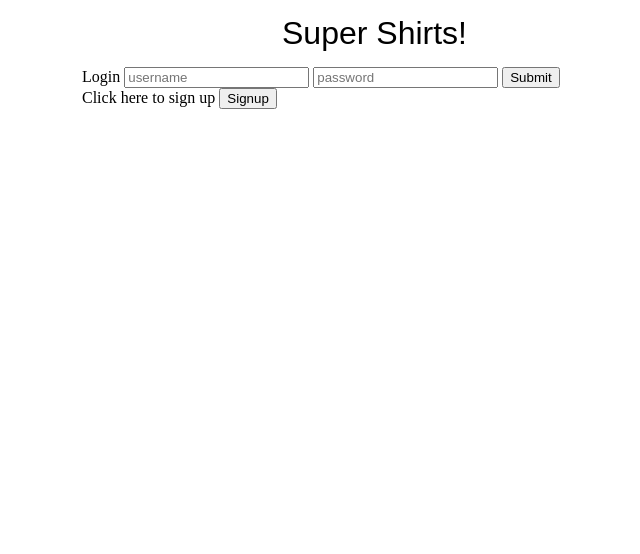
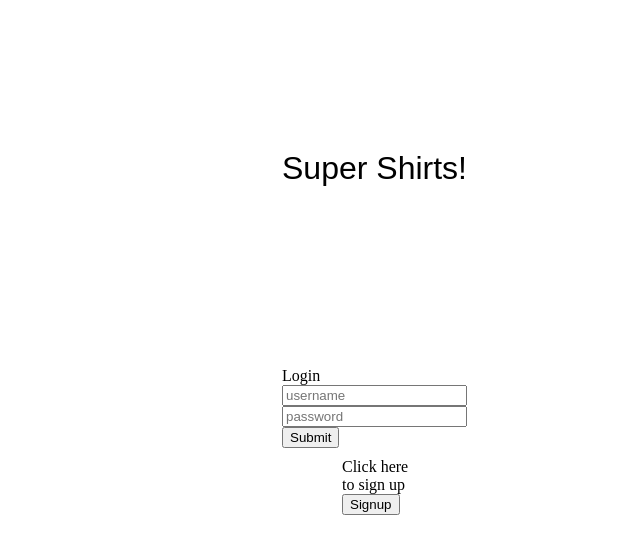
Before and after one commit to Pranavnkom/College-Attire-Trader, a Python web app: template templates/Login.html in a window 1280 px wide. Shown: the top 554 px of the page, without its empty margins (258-898 px from the left). Run offline with Jinja, Linux system fonts and the light colour scheme; the template is opened without the code that fills it, so the values that code supplies are empty; grey boxes are pictures that could not be loaded.

Commit message:
10:20 (HTML)

```diff
--- a/styles/login.css
+++ b/styles/login.css
@@ -5,7 +5,7 @@ body {
 }
 
 .login-header {
-  padding: 15px 200px;
+  padding: 150px 200px;
 
 }
 
@@ -23,13 +23,14 @@ h2 {
   padding: 15px 200px;
 }
 
-.transactions-container {
-  padding: 15px 30px;
+.username-container {
+  padding: 30px 200px;
 }
 
-.transactions-container h3 {
-  color: lightgrey;
+.signup-container {
+  color: black;
   margin: 0;
+  padding: 10px 60px
 }
 
 .transactions-container h3 {
```
Also changed, not shown: templates/Login.html (+12 -0 lines).
